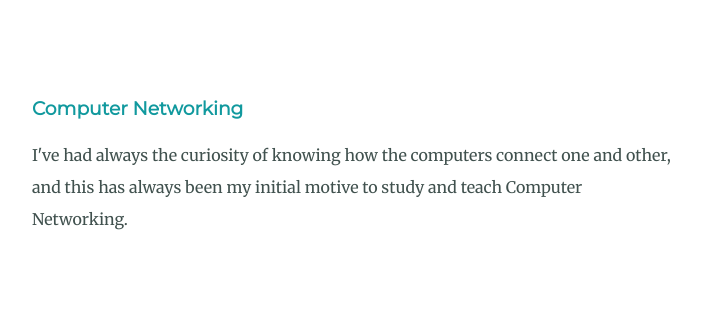
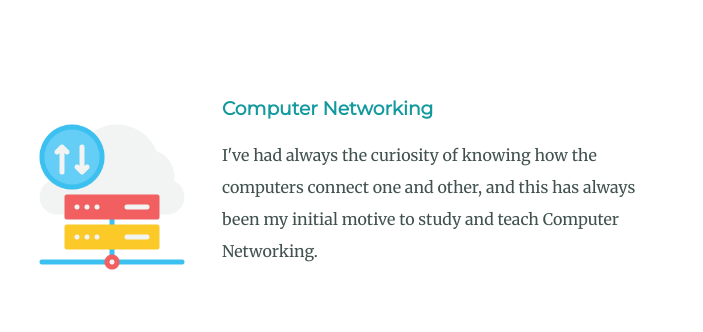
Before and after one commit to ricksaldivar/cv, a plain HTML site: page index.html in a window 1280 px wide. Shown: the part 1707-2039 px from the top of the page, without its empty margins (288-991 px from the left). Drawn offline with Linux system fonts and the light colour scheme.

Commit message:
Update index.html

```diff
--- a/index.html
+++ b/index.html
@@ -32,8 +32,7 @@
      <div class="skills">
        <h2>My Skills.</h2>
        <div class="skill-row">
-         <!--<img class="network-img" src="https://cdn-icons.flaticon.com/png/512/3494/premium/3494017.png?token=exp=1655492861~hmac=44bd615cbac24f6c271386fba37e88b8">
-         -->
+         <img class="network-img" src="images/cloud-server.png" alt="networking">
          <h3 class="skill-subtitle">Computer Networking</h3>
          <p class="network-skill-paragraph">I've had always the curiosity of knowing how the computers connect one and other, and this has always been my initial motive to study and teach Computer Networking.</p>
        </div>
```
